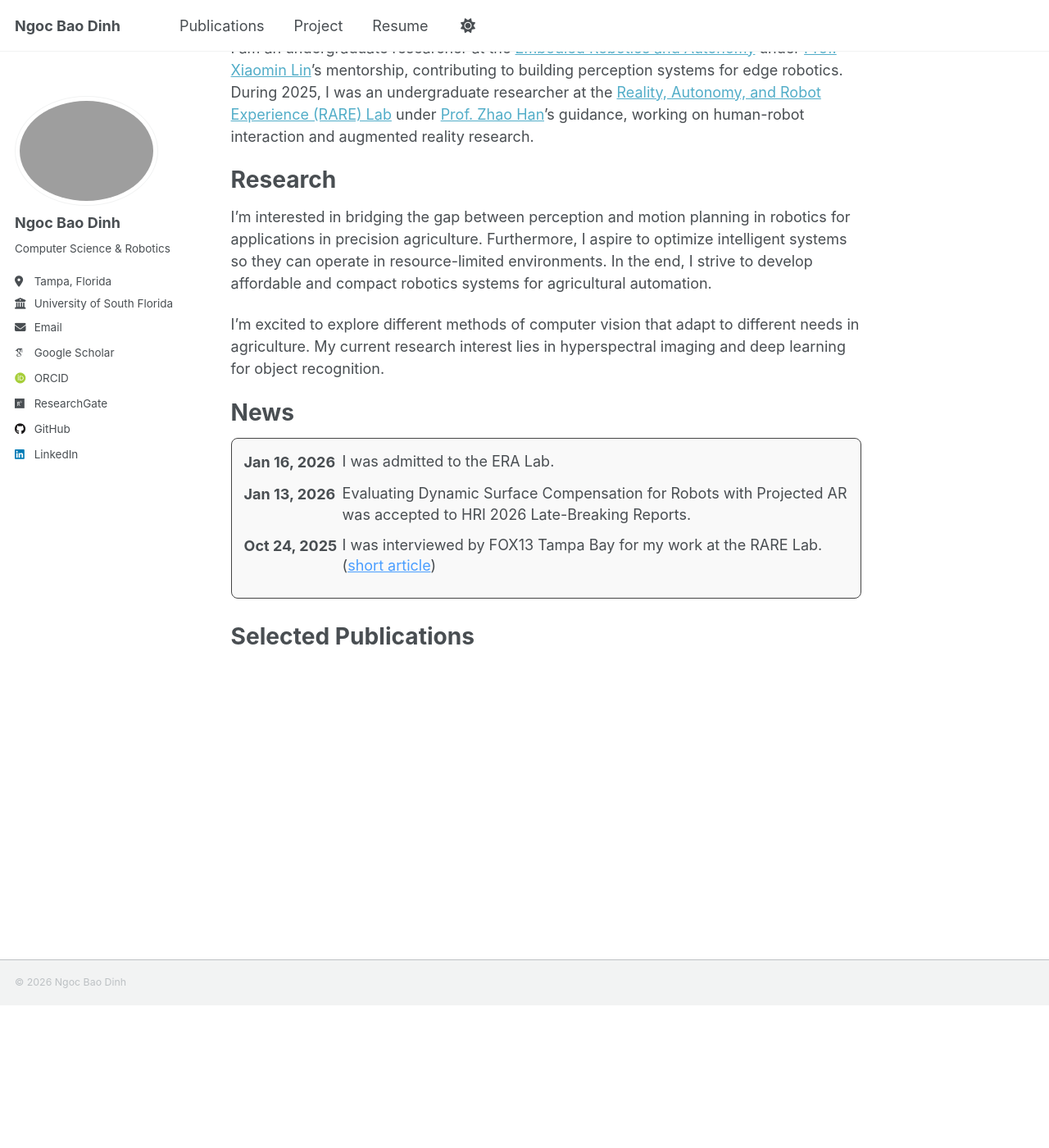
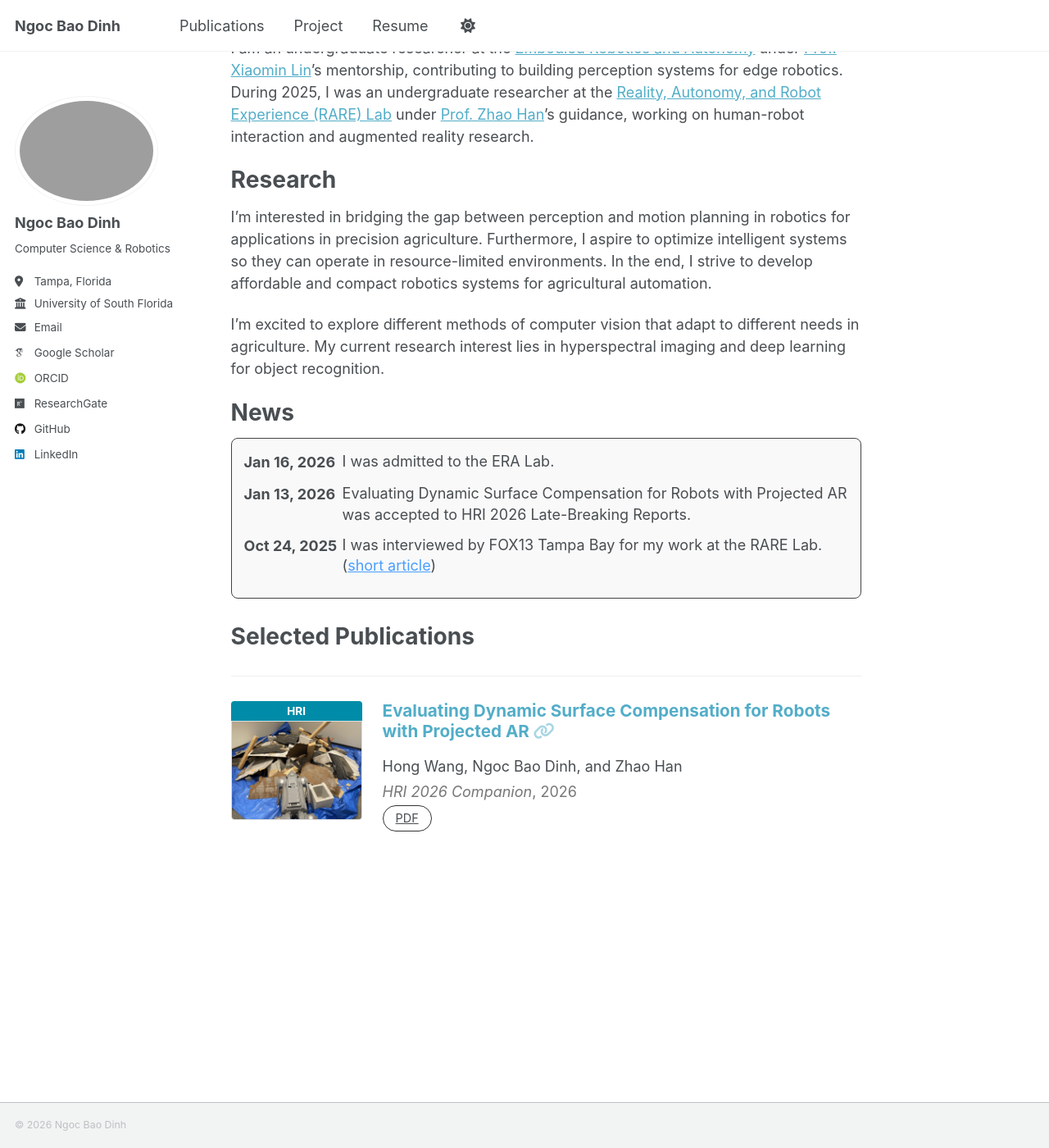
Before and after one commit to baodn19/baodn19.github.io, a Jekyll site: the page built from _pages/about.md, in a window 1280 px wide and 1400 px high, scrolled down 174 px. Shown: the whole window at 82% size. Built offline with Jekyll 4.4.1, drawn with Linux system fonts in a browser that asks for light colours; some web fonts are replaced; a script that is not in the unit is left out.

Commit message:
Add selected publication

```diff
--- a/_includes/archive-single.html
+++ b/_includes/archive-single.html
@@ -1,4 +1,4 @@
-<!-- {% include base_path %}
+{% include base_path %}
 
 {% if post.header.teaser %}
   {% capture teaser %}{{ post.header.teaser }}{% endcapture %}
@@ -12,85 +12,14 @@
   {% assign title = post.title %}
 {% endif %}
 
-<div class="{{ include.type | default: "list" }}__item">
-  <article class="archive__item" itemscope itemtype="http://schema.org/CreativeWork">
-    {% if include.type == "grid" and teaser %}
-      <div class="archive__item-teaser">
-        <img src=
-          {% if teaser contains "://" %}
-            "{{ teaser }}"
-          {% else %}
-            "{{ teaser | prepend: "/images/" | prepend: base_path }}"
-          {% endif %}
-          alt="">
-      </div>
-    {% endif %}
-
-    <h2 class="archive__item-title" itemprop="headline">
-      {% if post.link %}
-        <a href="{{ post.link }}">{{ title }}</a> <a href="{{ base_path }}{{ post.url }}" rel="permalink"><i class="fa fa-link" aria-hidden="true" title="permalink"></i><span class="sr-only">Permalink</span></a>
-      {% else %}
-        <a href="{{ base_path }}{{ post.url }}" rel="permalink">{{ title }}</a>
-      {% endif %}
-    </h2>
-
-    {% if post.read_time %}
-      <p class="page__meta"><i class="fa fa-clock" aria-hidden="true"></i> {% include read-time.html %}</p>
-    {% endif %}
-
-        {% if post.collection == 'teaching' %}
-          <p> {{ post.type }}, <i>{{ post.venue }}</i>, {{ post.date | default: "1900-01-01" | date: "%Y" }} </p>
-        {% elsif post.collection == 'publications' %}
-          <p>Published in <i>{{ post.venue }}</i>, {{ post.date | default: "1900-01-01" | date: "%Y" }} </p>
-        {% elsif post.date %}
-         <p class="page__date"><strong><i class="fa fa-fw fa-calendar" aria-hidden="true"></i> {{ site.data.ui-text[site.locale].date_label | default: "Published:" }}</strong> <time datetime="{{ post.date | default: "1900-01-01" | date_to_xmlschema }}">{{ post.date | default: "1900-01-01" | date: "%B %d, %Y" }}</time></p>
-        {% endif %}
-
-    {% if post.excerpt and site.read_more != 'enabled' %}
-    <p class="archive__item-excerpt" itemprop="description">{{ post.excerpt | markdownify }}</p>
-    {% elsif post.excerpt and site.read_more == 'enabled' %}
-    <p class="archive__item-excerpt" itemprop="description"><p>{{ post.excerpt | markdownify | remove: '<p>' | remove: '</p>' }}<strong><a href="{{ base_path }}{{ post.url }}" rel="permalink"> Read more</a></strong></p></p>
-    {% endif %}
-
-    {% if post.citation and post.paperurl and post.slidesurl and post.bibtexurl %}
-      <p>Recommended citation: {{ post.citation }}<br /><a href="{{ post.paperurl }}">Download Paper</a> | <a href="{{ post.slidesurl }}">Download Slides</a> | <a href="{{ post.bibtexurl }}">Download Bibtex</a></p>
-    {% elsif post.citation and post.paperurl and post.slidesurl %}
-      <p>Recommended citation: {{ post.citation }}<br /><a href="{{ post.paperurl }}">Download Paper</a> | <a href="{{ post.slidesurl }}">Download Slides</a></p>
-    {% elsif post.citation and post.paperurl and post.bibtexurl %}
-      <p>Recommended citation: {{ post.citation }}<br /><a href="{{ post.paperurl }}">Download Paper</a> | <a href="{{ post.bibtexurl }}">Download Bibtex</a></p>
-    {% elsif post.citation and post.paperurl %}
-      <p>Recommended citation: {{ post.citation }}<br /><a href="{{ post.paperurl }}">Download Paper</a></p>
-    {% elsif post.citation and post.slidesurl and post.bibtexurl %}
-      <p>Recommended citation: {{ post.citation }}<br /><a href="{{ post.slidesurl }}">Download Slides</a> | <a href="{{ post.bibtexurl}}">Download Bibtex</a></p>
-    {% elsif post.citation and post.slidesurl %}
-      <p>Recommended citation: {{ post.citation }}<br /><a href="{{ post.slidesurl }}">Download Slides</a></p>
-    {% elsif post.citation and post.bibtexurl %}
-      <p>Recommended citation: {{ post.citation }}<br /><a href="{{ post.bibtexurl }}">Download Bibtex</a></p>
-    {% elsif post.citation %}
-      <p>Recommended citation: {{ post.citation }}</p>
-    {% elsif post.paperurl and post.bibtexurl %}
-      <p><a href=" {{ post.paperurl }} ">Download Paper</a> | <a href="{{ post.bibtexurl }}">Download Bibtex</a></p>
-    {% elsif post.paperurl %}
-      <p><a href=" {{ post.paperurl }} ">Download Paper</a></p>
-    {% elsif post.slidesurl and post.bibtexurl %}
-      <p><a href="{{ post.slidesurl }}">Download Slides</a> | <a href="{{ post.bibtexurl }}">Download Bibtex</a></p>
-    {% elsif post.slidesurl %}
-      <p><a href="{{ post.slidesurl }}">Download Slides</a></p>
-    {% elsif post.bibtexurl %}
-      <p><a href="{{ post.bibtexurl }}">Download Bibtex</a></p>
-    {% endif %}
-
-  </article>
-</div> -->
-
-{% include base_path %}
-
 <div class="{{ include.type | default: 'list' }}__item publication-flex-row">
   <article class="archive__item" itemscope itemtype="http://schema.org/CreativeWork">
     <div class="pub-block-container">
 
       <div class="pub-image-column">
-        {% if post.label %}<div class="pub-label">{{ post.label }}</div>{% endif %}
+        {% if post.label %}
+          <div class="pub-label">{{ post.label }}</div>
+        {% endif %}
         {% if post.teaser %}
           <div class="pub-teaser">
             <img src="{{ post.teaser | prepend: '/images/' | prepend: base_path }}" alt="">
@@ -101,9 +30,9 @@
       <div class="pub-content-column">
         <h2 class="archive__item-title" itemprop="headline">
           {% if post.link %}
-            <a href="{{ post.link }}">{{ post.title }}</a>
+            <a href="{{ post.link }}">{{ title }}</a> <a href="{{ base_path }}{{ post.url }}" rel="permalink"><i class="fa fa-link" aria-hidden="true" title="permalink"></i><span class="sr-only">Permalink</span></a>
           {% else %}
-            <a href="{{ base_path }}{{ post.url }}" rel="permalink">{{ post.title }}</a>
+            <a href="{{ base_path }}{{ post.url }}" rel="permalink">{{ title }}</a>
           {% endif %}
         </h2>
 
--- a/_pages/about.md
+++ b/_pages/about.md
@@ -36,3 +36,24 @@ News
 
 Selected Publications
 ======
+{% include base_path %}
+
+{% for post in site.publications reversed %}
+  {% if post.selected %}
+    {% include archive-single.html %}
+  {% endif %}
+{% endfor %}
+
+<style>
+/* Tighten the internal spacing of the publication cards */
+.publication-flex-row p {
+  margin-bottom: 0.2em !important; /* Reduces gap between authors/venue */
+}
+.publication-flex-row .archive__item-title {
+  margin-top: 0 !important;
+  margin-bottom: 0.3em !important; /* Reduces gap below title */
+}
+.publication-flex-row {
+  margin-bottom: 1.5em; /* Controls gap between different papers */
+}
+</style>
```
Also changed, not shown: _publications/2026-03-16-HRILBR26-EvaluatingDynamicSurfaceCompensation.md (+1 -0 lines).
